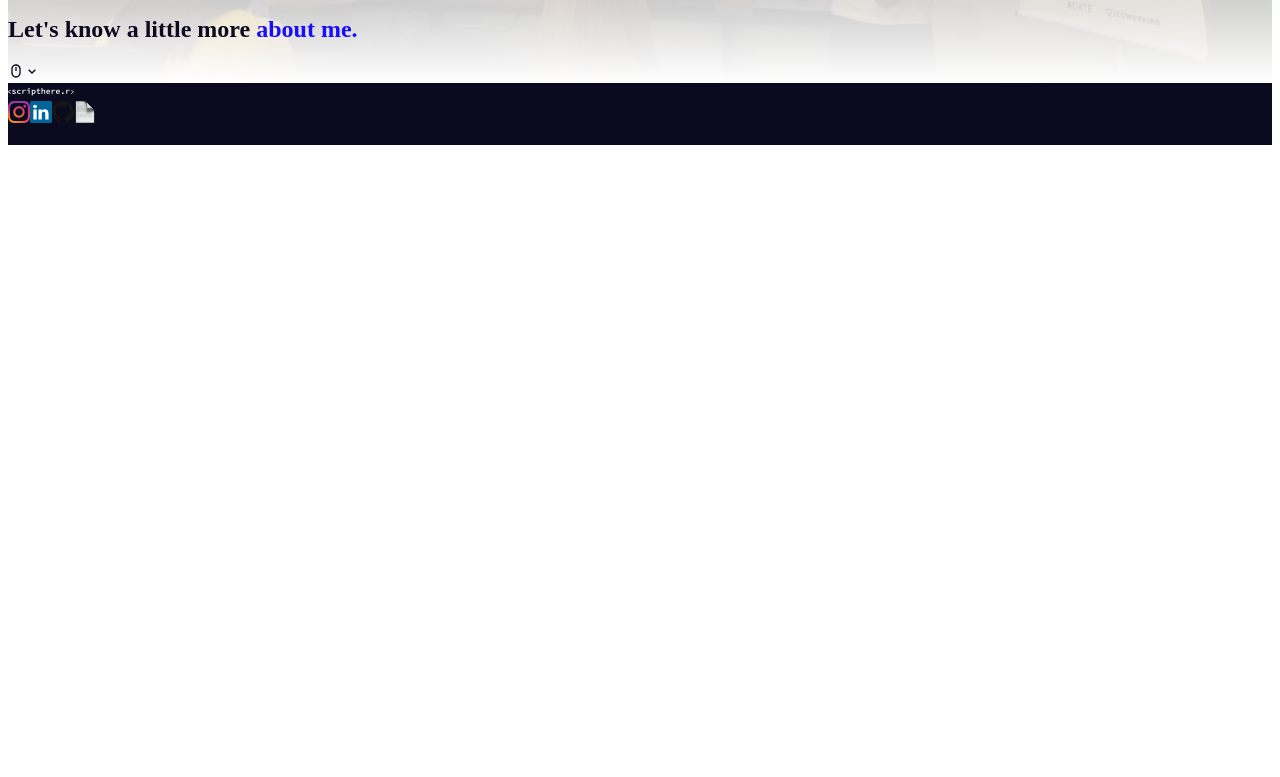
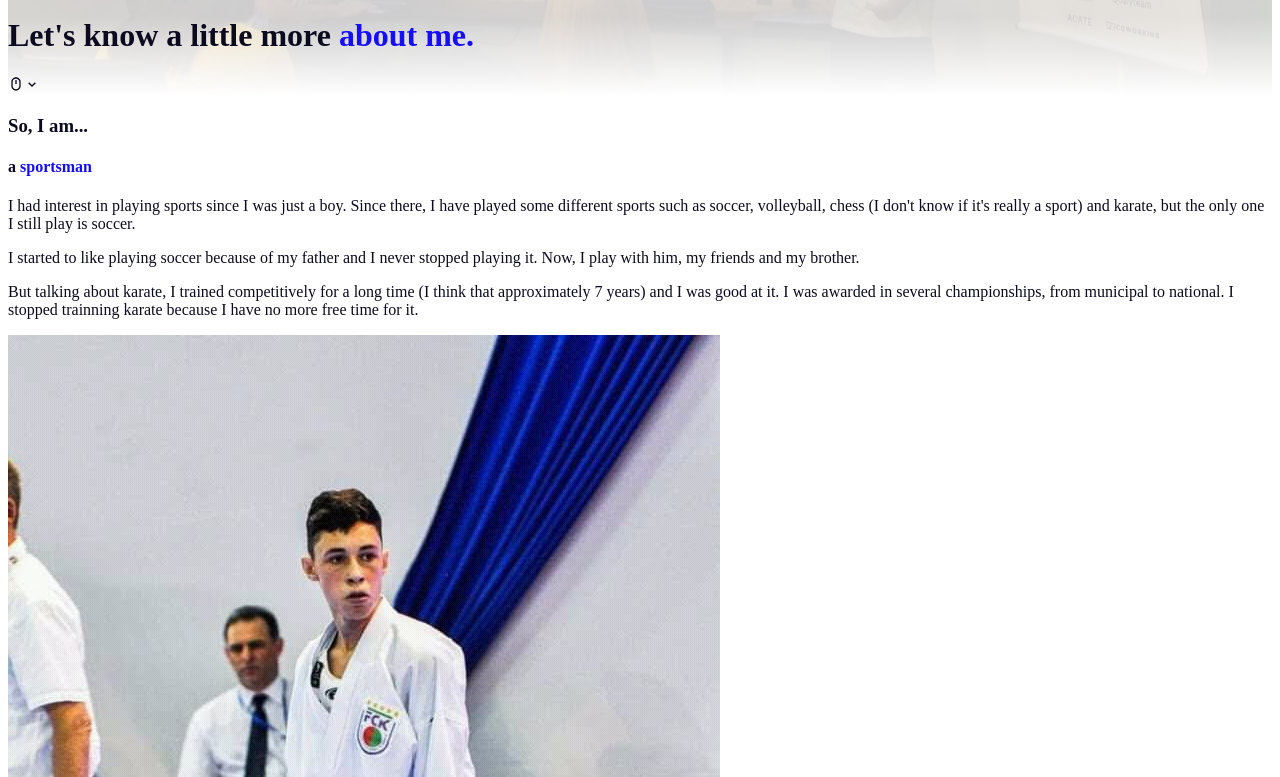
Before and after one commit to RuanScherer/my-site, a Next.js app: page /about-me in a window 1280 px wide. Shown: the part 163-940 px from the top of the page. Before the commit the page ends 800 px from the top, so only its background shows below. Built offline with nearby package versions, Linux system fonts and the light colour scheme.

Commit message:
[WIP] feat: page about me

```diff
--- a/components/OverviewAboutMe.js
+++ b/components/OverviewAboutMe.js
@@ -26,7 +26,7 @@ export const OverviewAboutMe = () => {
             ))}
 
             <Link href="/about-me">
-              <a className="flex items-center mr-auto gap-2 text-blue-900 text-lg font-extrabold transition hover:opacity-70">
+              <a className="flex items-center mr-auto gap-2 text-blue-900 text-lg font-extrabold transition transform hover:translate-x-1 hover:opacity-70">
                 Know more about me
                 <IoArrowForwardOutline stroke="#150DFB" />
               </a>
--- a/data/index.js
+++ b/data/index.js
@@ -35,6 +35,17 @@ export const about = [
     I started professionally not too much ago, on March 2020.
     Since then, I had a lot of opportunities to work with exclent and experient professionals who contributed so much for my own development.
   `
+]
+
+export const detailedAbout = [
+  [
+    "I had interest in playing sports since I was just a boy. Since there, I have played some different sports such as soccer, volleyball, chess (I don't know if it's really a sport) and karate, but the only one I still play is soccer.",
+    "I started to like playing soccer because of my father and I never stopped playing it. Now, I play with him, my friends and my brother.",
+    "But talking about karate, I trained competitively for a long time (I think that approximately 7 years) and I was good at it. I was awarded in several championships, from municipal to national. I stopped trainning karate because I have no more free time for it.",
+  ],
+  [
+    "Just like sports, music was always a passion for me. If you start playing a music I like, make sure I will start singing."
+  ]
 ]
 
 export const skills = [
--- a/pages/about-me.js
+++ b/pages/about-me.js
@@ -1,13 +1,15 @@
 import Link from "next/link"
 import { motion } from "framer-motion"
+import { BiMouse, BiChevronDown } from "react-icons/bi"
+import { IoArrowBackOutline } from "react-icons/io5"
 import { CustomContainer } from "../components/CustomContainer"
 import { opacityAnimation } from "../constants"
-import { BiMouse, BiChevronDown } from "react-icons/bi"
-import { IoArrowBackOutline } from "react-icons/io5"
+import { detailedAbout } from "../data"
 
 export default function AboutMe() {
   return (
-    <motion.section
+    <>
+      <motion.main
         style={{
           backgroundImage: "url('/images/me-presentation.svg')",
           backgroundSize: "cover",
@@ -38,6 +40,38 @@ export default function AboutMe() {
             <BiChevronDown className="w-7 lg:w-8 h-7 lg:h-8" color="#0C0A1F" />
           </div>
         </CustomContainer>
+      </motion.main>
+
+      <motion.h3
+        className="w-full my-20 text-3xl md:text-4xl xl:text-5xl font-extrabold text-center"
+        {...opacityAnimation}
+      >
+        So, I am...
+      </motion.h3>
+
+      <motion.section className="my-32" {...opacityAnimation}>
+        <CustomContainer className="grid grid-cols-1 md:grid-cols-6 gap-8 md:gap-10">
+          <div className="col-span-3 xl:col-span-4 m-auto">
+            <h4 className="mb-4 text-2xl md:text-3xl xl:text-4xl font-extrabold">
+              a <span className="text-blue-900">sportsman</span>
+            </h4>
+
+            <div className="flex flex-col gap-4 md:gap-6 md:text-lg xl:text-xl leading-relaxed font-medium text-justify">
+              {detailedAbout[0].map((paragraph, index) => (
+                <p key={index}>
+                  {paragraph}
+                </p>
+              ))}
+            </div>
+          </div>
+
+          <img
+            src="/images/me-karate.jpeg"
+            alt="Me in home office"
+            className="col-span-3 xl:col-span-2 rounded-2xl m-auto shadow-xl"
+          />
+        </CustomContainer>
       </motion.section>
+    </>
   )
 }
```
Also changed, not shown: public/images/me-karate.jpeg (added). Lines whose indentation alone changed are shown as unchanged.
